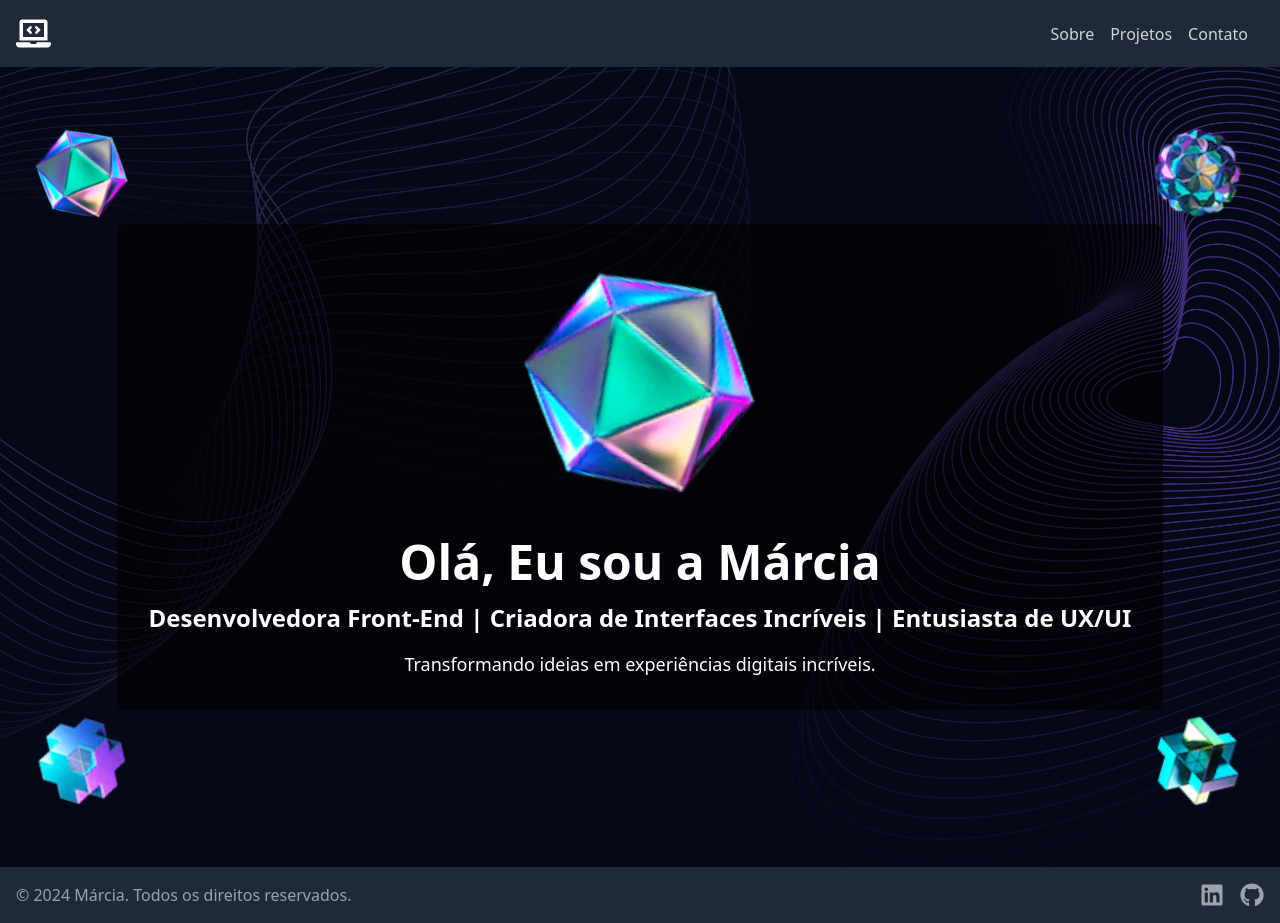
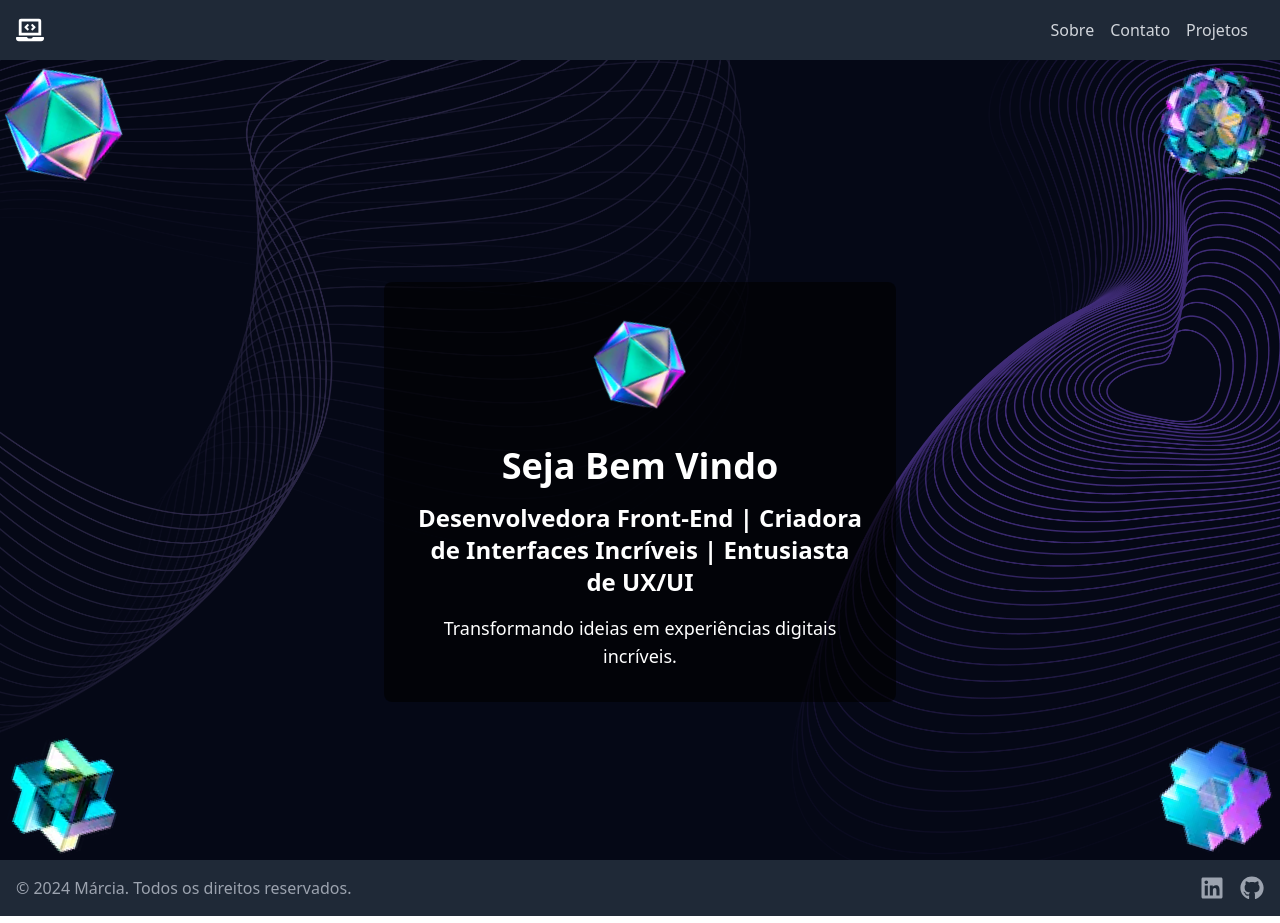
Before and after one commit to agostinhomarcia/new-port, a Next.js app: page / in a window 1280 px wide. Built offline with nearby package versions, Linux system fonts and the light colour scheme.

Commit message:
fix: changes Home and NavBar

```diff
--- a/src/app/components/Navbar.tsx
+++ b/src/app/components/Navbar.tsx
@@ -18,14 +18,18 @@ export default function Navbar() {
           href="/"
           className="flex items-center text-white text-2xl font-bold"
         >
-          <FaLaptopCode size={35} className="mr-2" />
+          <FaLaptopCode size={28} className="mr-2" />
         </Link>
         <div className="md:hidden">
           <button
             onClick={toggleMenu}
-            className="text-white focus:outline-none"
+            className="text-white focus:outline-none flex items-center"
           >
-            {isOpen ? <FaTimes size={24} /> : <FaBars size={24} />}
+            {isOpen ? (
+              <FaTimes size={24} className="ml-4" />
+            ) : (
+              <FaBars size={24} />
+            )}
           </button>
         </div>
         <div
@@ -41,16 +45,16 @@ export default function Navbar() {
               Sobre
             </Link>
             <Link
+              href="/contact"
+              className="text-gray-300 hover:text-white block mt-2 md:mt-0 md:mr-4"
+            >
+              Contato
+            </Link>
+            <Link
               href="/projects"
               className="text-gray-300 hover:text-white block mt-2 md:mt-0 md:mr-4"
             >
               Projetos
-            </Link>
-            <Link
-              href="/contact"
-              className="text-gray-300 hover:text-white block mt-2 md:mt-0 md:mr-4"
-            >
-              Contato
             </Link>
           </div>
         </div>
--- a/src/app/page.tsx
+++ b/src/app/page.tsx
@@ -1,62 +1,69 @@
 "use client";
 
+import Link from "next/link";
 import Image from "next/image";
 
 export default function Home() {
   return (
     <>
       <div
-        className="relative min-h-screen flex flex-col items-center justify-center bg-cover bg-center overflow-hidden"
+        className="relative min-h-screen flex flex-col items-center justify-center bg-cover bg-center p-4"
         style={{ backgroundImage: "url('/herobg.png')" }}
       >
-        {/* Imagens nos Cantos da Tela */}
-        <Image
-          src="/web.png"
-          alt="Globo Girando"
-          width={100}
-          height={100}
-          className="absolute top-10 left-4 m-4 animate-spin-slow"
-        />
-        <Image
-          src="/web2.png"
-          alt="Globo Girando"
-          width={100}
-          height={100}
-          className="absolute top-10 right-4 m-4 animate-spin-slow"
-        />
-        <Image
-          src="/creator.png"
-          alt="Globo Girando"
-          width={100}
-          height={100}
-          className="absolute bottom-10 left-4 m-4 animate-spin-slow"
-        />
-        <Image
-          src="/mobile.png"
-          alt="Globo Girando"
-          width={100}
-          height={100}
-          className="absolute bottom-10 right-4 m-4 animate-spin-slow"
-        />
-
-        {/* Conteúdo Principal */}
-        <div className="text-center text-white bg-black bg-opacity-60 p-8 rounded-lg animated-text">
+        <div className="absolute top-0 left-0 w-20 h-20 md:w-32 md:h-32">
+          <Image
+            src="/web.png"
+            alt="Globo Girando"
+            layout="fill"
+            objectFit="contain"
+            className="animate-spin-slow"
+          />
+        </div>
+        <div className="absolute top-0 right-0 w-20 h-20 md:w-32 md:h-32">
+          <Image
+            src="/web2.png"
+            alt="Globo Girando"
+            layout="fill"
+            objectFit="contain"
+            className="animate-spin-slow"
+          />
+        </div>
+        <div className="absolute bottom-0 left-0 w-20 h-20 md:w-32 md:h-32">
+          <Image
+            src="/mobile.png"
+            alt="Globo Girando"
+            layout="fill"
+            objectFit="contain"
+            className="animate-spin-slow"
+          />
+        </div>
+        <div className="absolute bottom-0 right-0 w-20 h-20 md:w-32 md:h-32">
+          <Image
+            src="/creator.png"
+            alt="Globo Girando"
+            layout="fill"
+            objectFit="contain"
+            className="animate-spin-slow"
+          />
+        </div>
+        <div className="text-center text-white bg-black bg-opacity-60 p-6 md:p-8 rounded-lg animated-text mt-16 max-w-xs md:max-w-lg">
           <div className="flex justify-center mb-8">
-            {/* Imagem do Globo Girando */}
             <Image
               src="/web.png"
               alt="Globo Girando"
-              width={250}
-              height={250}
+              width={100}
+              height={100}
               className="animate-spin-slow"
             />
           </div>
-          <h1 className="text-5xl font-bold mb-4">Olá, Eu sou a Márcia</h1>
-          <p className="text-2xl font-semibold">
+          <h1 className="text-2xl md:text-4xl font-bold mb-4">
+            Seja Bem Vindo
+          </h1>
+          <p className="text-lg md:text-2xl font-semibold">
             Desenvolvedora Front-End | Criadora de Interfaces Incríveis |
             Entusiasta de UX/UI
           </p>
-          <p className="mt-4 text-lg">
+          <p className="mt-4 text-sm md:text-lg">
             Transformando ideias em experiências digitais incríveis.
           </p>
         </div>
```
Also changed, not shown: public/web3.png (deleted).
